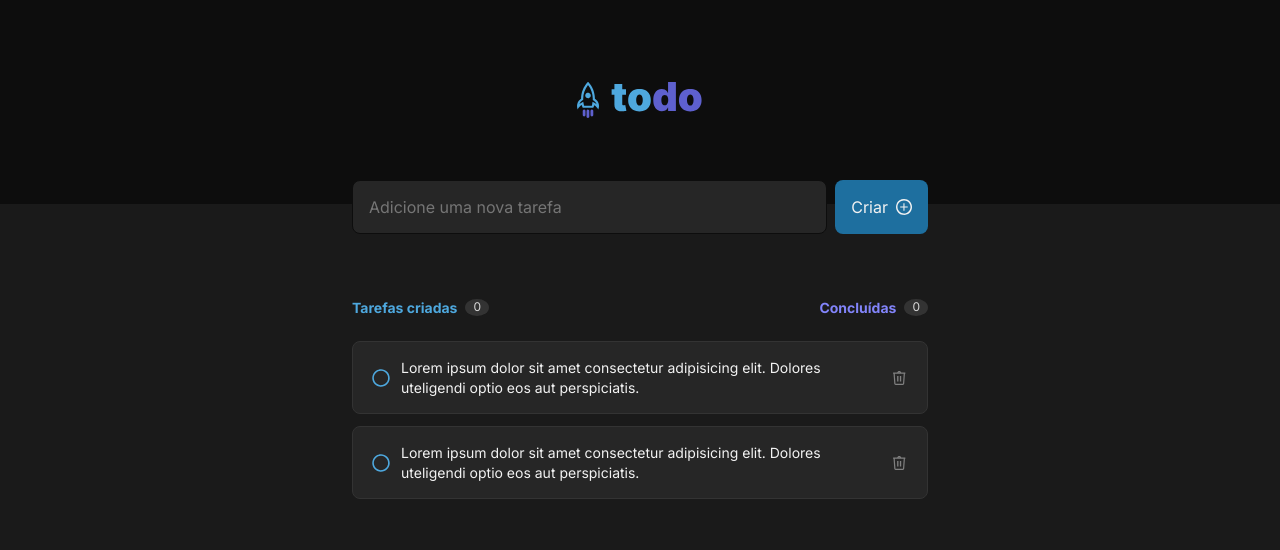
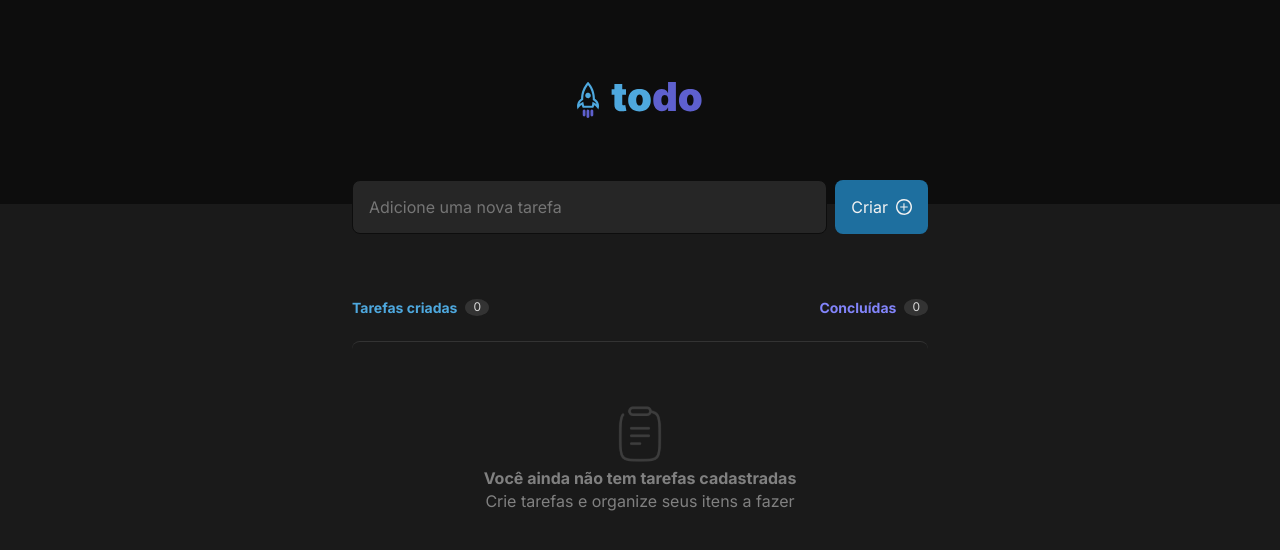
Before and after one commit to wander-bob/rocketseat-ignite-challenge-todolist, a React (Vite) app: page / in a window 1280 px wide. Shown: the top 550 px of the page. Built offline with nearby package versions, Linux system fonts and the light colour scheme.

Commit message:
feat: Adding controls to create and delete a task

```diff
--- a/src/App.tsx
+++ b/src/App.tsx
@@ -3,34 +3,49 @@ import { Header } from './components/Header';
 import styles from './App.module.css';
 import { Input } from './components/Input';
 import { TaskDashboard } from './components/TaskDaskboard';
+import { ChangeEvent, useState } from 'react';
 
-interface Task {
+export interface TaskProps {
+  id: string;
   content: string;
   checked: boolean;
 }
 
-// const tasks: Task[] = [];
-const tasks: Task[] = [
-  {
-    content:
-      'Lorem ipsum dolor sit amet consectetur adipisicing elit. Dolores uteligendi optio eos aut perspiciatis.',
-    checked: false,
-  },
-  {
-    content:
-      'Lorem ipsum dolor sit amet consectetur adipisicing elit. Dolores uteligendi optio eos aut perspiciatis.',
-    checked: true,
-  },
-];
+export function App() {
+  const [tasks, setTasks] = useState<TaskProps[]>([]);
+  const [taskContent, setTaskContent] = useState('');
 
-export function App() {
+  function handleTaskContent(element: ChangeEvent<HTMLInputElement>) {
+    setTaskContent(element.target.value);
+  }
+
+  function handleAddNewTask() {
+    const newTask = {
+      id: crypto.randomUUID(),
+      content: taskContent,
+      checked: false,
+    };
+
+    setTasks([...tasks, newTask]);
+    setTaskContent('');
+  }
+
+  function handleDeleteTask(taskToDeleteID: string) {
+    const filteredTasks = tasks.filter((task) => task.id !== taskToDeleteID);
+    setTasks(filteredTasks);
+  }
+
   return (
     <div className={styles.wrapper}>
       <Header />
       <main>
-        <Input />
+        <Input
+          onChange={handleTaskContent}
+          value={taskContent}
+          onCreateNewTask={handleAddNewTask}
+        />
 
-        <TaskDashboard data={tasks} />
+        <TaskDashboard data={tasks} onDeleteTask={handleDeleteTask} />
       </main>
     </div>
   );
--- a/src/components/Button.tsx
+++ b/src/components/Button.tsx
@@ -1,13 +1,14 @@
+import { ButtonHTMLAttributes } from 'react';
 import styles from './Button.module.css';
 
-interface ButtonProps {
+interface ButtonProps extends ButtonHTMLAttributes<HTMLButtonElement> {
   content?: string;
   icon: string;
 }
 
-export function Button({ icon, content }: ButtonProps) {
+export function Button({ icon, content, ...props }: ButtonProps) {
   return (
-    <button type="button" className={content && styles.button}>
+    <button type="button" className={content && styles.button} {...props}>
       {content}
       <img src={icon} />
     </button>
--- a/src/components/Input.tsx
+++ b/src/components/Input.tsx
@@ -2,19 +2,26 @@ import { Button } from './Button';
 
 import styles from './Input.module.css';
 import plus from '../assets/plus.svg';
+import { InputHTMLAttributes } from 'react';
 
-export function Input() {
+interface InputProps extends InputHTMLAttributes<HTMLInputElement> {
+  onCreateNewTask: () => void;
+}
+
+export function Input({ onCreateNewTask, ...props }: InputProps) {
   return (
     <div className={styles['input-container']}>
       <div className={styles['input-wrapper']}>
         <input
+          autoFocus={true}
           type="text"
           name="task"
           id="task"
           placeholder="Adicione uma nova tarefa"
+          {...props}
         />
       </div>
-      <Button content="Criar" icon={plus} />
+      <Button content="Criar" icon={plus} onClick={onCreateNewTask} />
     </div>
   );
 }
--- a/src/components/Task.tsx
+++ b/src/components/Task.tsx
@@ -5,22 +5,30 @@ import checkedIcon from '../assets/checked.svg';
 import { useState } from 'react';
 
 interface TaskProps {
+  taskId: string;
   content: string;
+  onDelete: (id: string) => void;
 }
 
-export function Task({ content }: TaskProps) {
+export function Task({ taskId, content, onDelete }: TaskProps) {
   const [isChecked, setIsChecked] = useState(false);
 
   function handleTaskChecked() {
     setIsChecked(!isChecked);
   }
+
+  function handleDeleteTask() {
+    console.log(taskId);
+    onDelete(taskId);
+  }
+
   return (
     <div className={styles.task}>
       <button onClick={handleTaskChecked}>
         {isChecked ? <img src={checkedIcon} /> : <img src={checkIcon} />}
       </button>
       <p className={!isChecked ? '' : styles.isChecked}>{content}</p>
-      <button className={styles.delete}>
+      <button className={styles.delete} onClick={handleDeleteTask}>
         <svg
           width="24"
           height="24"
--- a/src/components/TaskDaskboard.tsx
+++ b/src/components/TaskDaskboard.tsx
@@ -2,17 +2,14 @@ import styles from './TaskDaskboard.module.css';
 import clipboard from '../assets/clipboard.svg';
 
 import { Task } from './Task';
+import { TaskProps } from '../App';
 
-interface Data {
-  content: string;
-  checked: boolean;
+interface DataProps {
+  data: TaskProps[];
+  onDeleteTask: (id: string) => void;
 }
 
-interface DataProps {
-  data: Data[];
-}
-
-export function TaskDashboard({ data }: DataProps) {
+export function TaskDashboard({ data, onDeleteTask }: DataProps) {
   return (
     <div className={styles['task-container']}>
       <div className={styles['task-status-board']}>
@@ -27,7 +24,14 @@ export function TaskDashboard({ data }: DataProps) {
       </div>
       <div className={styles['task-list']}>
         {data.length > 0 ? (
-          data.map((task) => <Task content={task.content} />)
+          data.map((task) => (
+            <Task
+              key={task.id}
+              taskId={task.id}
+              content={task.content}
+              onDelete={onDeleteTask}
+            />
+          ))
         ) : (
           <div className={styles['task-list-empty']}>
             <img src={clipboard} alt="Taskboard vazia" />
```
